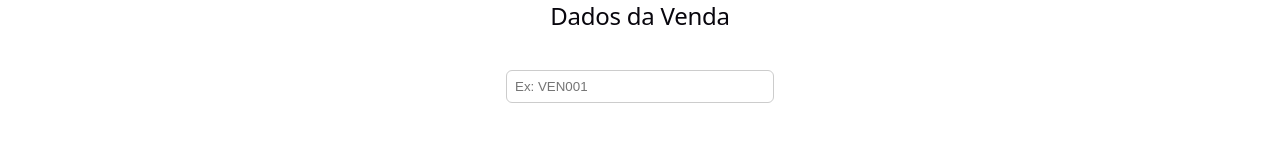
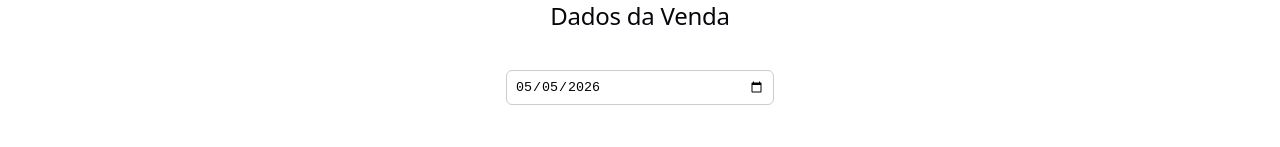
Before and after one commit to KaueFSS/IBMECJr-Projeto, a React (Vite) app in the folder sistema_estoque/front-end/: page /vendas/novo in a window 1280 px wide. Shown: the part 144-291 px from the top of the page. Built offline with nearby package versions, Linux system fonts and the light colour scheme; no server answers.

Commit message:
gerarid venda

```diff
--- a/sistema_estoque/front-end/src/pages/cadastrarcompra.jsx
+++ b/sistema_estoque/front-end/src/pages/cadastrarcompra.jsx
@@ -11,7 +11,7 @@ function gerarIdCompra() {
   const sufixo = Array.from({ length: 7 }, () =>
     chars[Math.floor(Math.random() * chars.length)]
   ).join("");
-  return `CMP${sufixo}`;
+  return "CMP" + sufixo;
 }
 
 const estadoInicialCompra = {
--- a/sistema_estoque/front-end/src/pages/cadastrarvendas.jsx
+++ b/sistema_estoque/front-end/src/pages/cadastrarvendas.jsx
@@ -5,6 +5,14 @@ import MensagemErro from "../components/MensagemErro";
 import MensagemSucesso from "../components/MensagemSucesso";
 import { useState, useEffect } from "react";
 import { criarDado, listarDados, atualizarDado } from "../services/crudService";
+
+function gerarIdVenda() {
+  const chars = "ABCDEFGHIJKLMNOPQRSTUVWXYZ0123456789";
+  const sufixo = Array.from({ length: 7 }, () =>
+    chars[Math.floor(Math.random() * chars.length)]
+  ).join("");
+  return "VND" + sufixo;
+}
 
 function CadastrarVendas() {
     const [vendas, setVendas] = useState({
@@ -120,16 +128,20 @@ function CadastrarVendas() {
             setErro("Adicione pelo menos um item à venda.");
             return;
         }
+        const vendaComId = {
+            ...vendas,
+            id_venda: gerarIdVenda(),
+            };
 
         try {
             //criação da venda
-            await criarDado("/vendas/", vendas);
+            await criarDado("/vendas/", vendaComId);
 
             //criação de todos os itens e atualização de seus estoques correspondentes
             for (const item of itens) {
                 //criação do item
                 const dadosItemParaEnviar = {
-                    venda: vendas.id_venda,
+                    venda: vendaComId.id_venda,
                     produto: item.produto,
                     quantidade_vendida: item.quantidade_vendida,
                     desconto_aplicado: Number(item.desconto).toFixed(2),
@@ -212,15 +224,6 @@ function CadastrarVendas() {
 
         <form onSubmit={salvarVendas}>
         <h2>Dados da Venda</h2>
-
-        <FormInput
-            label="ID da Venda"
-            name="id_venda"
-            value={vendas.id_venda}
-            onChange={alterarCampoVenda}
-            required={true}
-            placeholder="Ex: VEN001"
-        />
 
         <FormInput
             label="Data da Venda"
```
